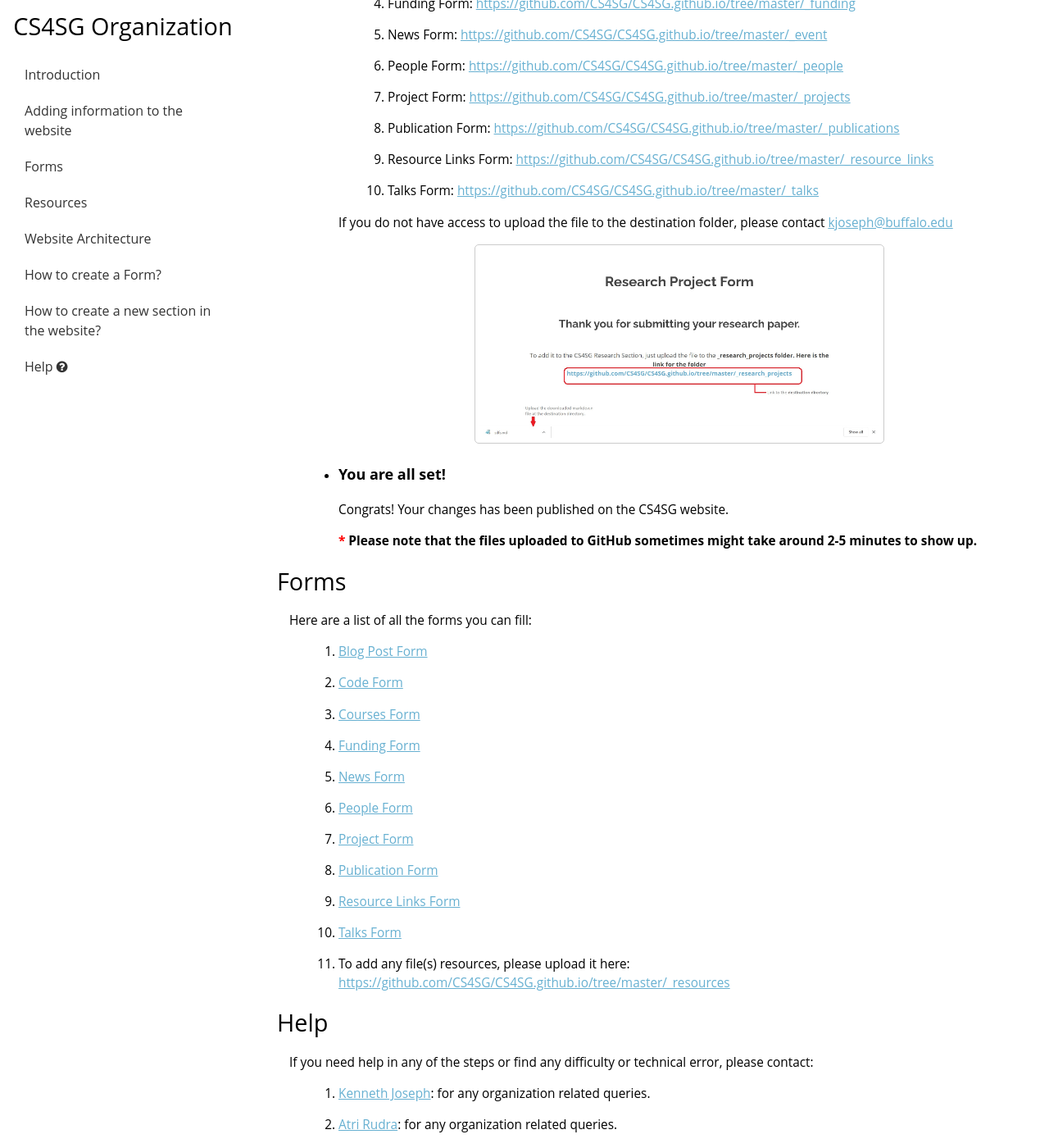
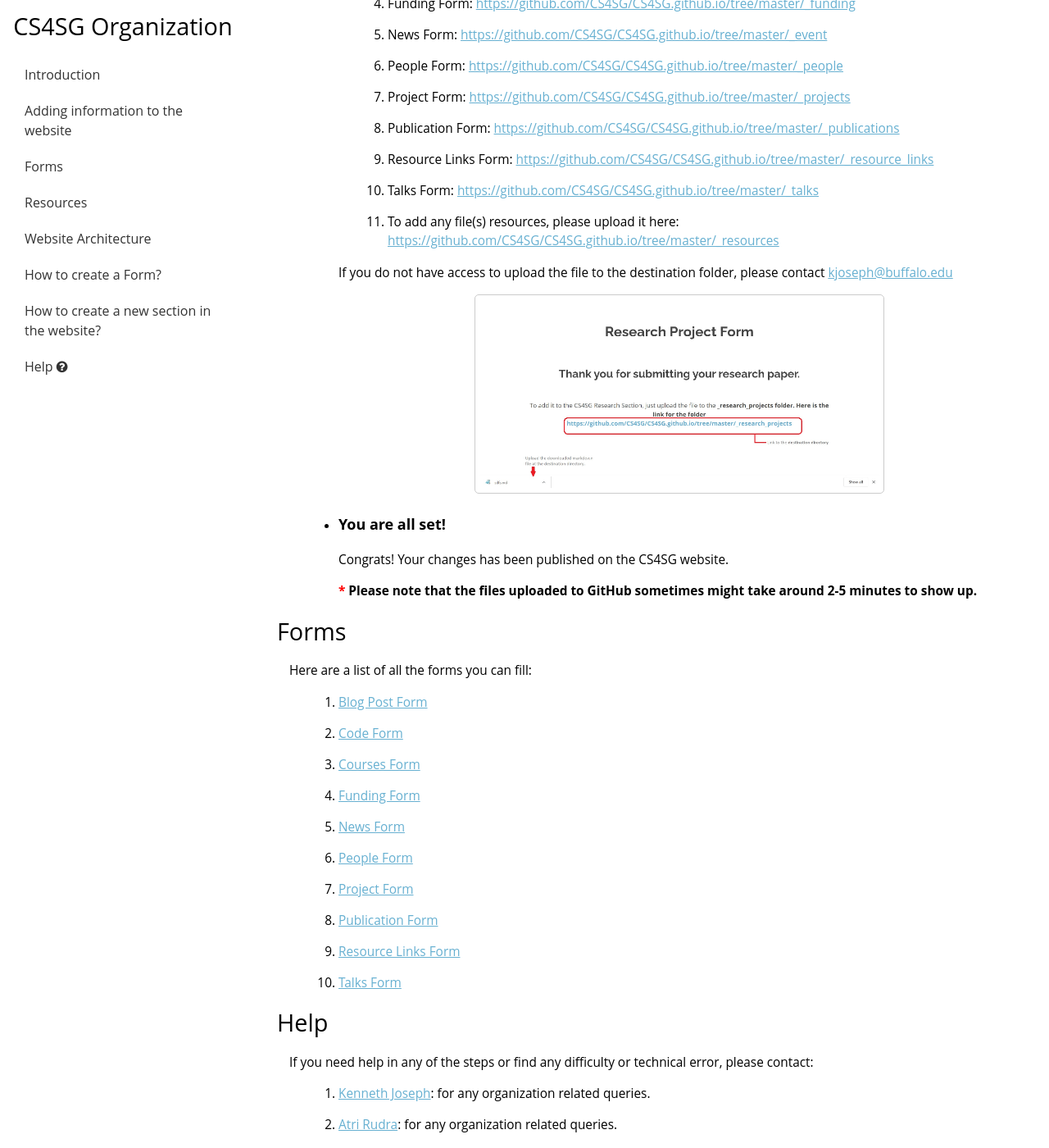
Before and after one commit to CS4SG/cs4sg_organization.github.io, a Jekyll site: the page built from index.html, in a window 1280 px wide and 1400 px high, scrolled down 1078 px. Shown: the whole window at 82% size. Built offline with Jekyll 4.4.1, drawn with Linux system fonts in a browser that asks for light colours; some of the changed lines change nothing that is shown.

```diff
--- a/index.html
+++ b/index.html
@@ -54,6 +54,7 @@
               {% for form in site.forms %}
                 <li>{{ form.title }}: <a href="{{ form.upload }}" target="_blank">{{ form.upload }}</a></li>
               {% endfor %}
+              <li>To add any file(s) resources, please upload it here: <a href="https://github.com/CS4SG/CS4SG.github.io/tree/master/_resources" target="_blank">https://github.com/CS4SG/CS4SG.github.io/tree/master/_resources</a></li>
             </ol>
             <p>If you do not have access to upload the file to the destination folder, please contact <a href="mailto:kjoseph@buffalo.edu">kjoseph@buffalo.edu</a></p>
             <center><a href="./assets/images/help_img2.jpg" target="_blank"><img src="./assets/images/help_img2.jpg" alt="Steps after submitting the form" class="help_img"></a></center>
@@ -77,7 +78,6 @@
         {% for form in site.forms %}
           <li><a href="./{{ form.url }}" target="_blank">{{ form.title }}</a></li>
         {% endfor %}
-        <li>To add any file(s) resources, please upload it here: <a href="https://github.com/CS4SG/CS4SG.github.io/tree/master/_resources" target="_blank">https://github.com/CS4SG/CS4SG.github.io/tree/master/_resources</a></li>
       </ol>
     </article>
   </section>
```
